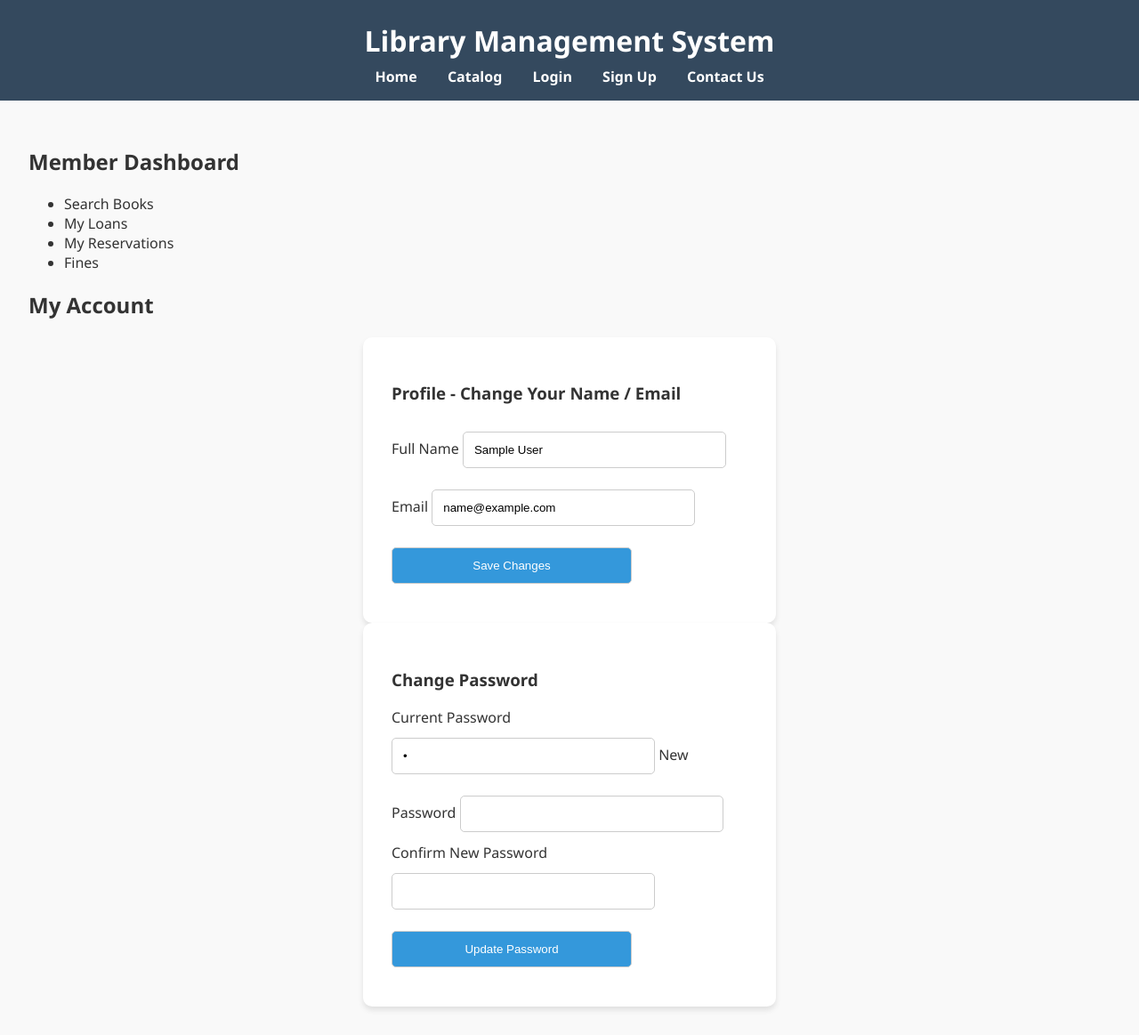
After one commit to masonr9/CSC400Project, a PHP site: page /php/member.php in a window 1280 px wide. The commit adds this page. Shown: the whole page at 89% size. Run offline with PHP 8.4, Linux system fonts and the light colour scheme; the visitor is signed in with stand-in values (Sample User, id 1); tables that the repository leaves empty or names only in its code hold one stand-in row (values such as "Sample post").

Commit message:
member dashboard, change member name, email or password functionality on dashboard

```diff
--- /dev/null
+++ b/php/member.php
@@ -0,0 +1,177 @@
+<?php
+session_start();
+include "connect.php";
+
+// This indicates you must be logged in
+if (!isset($_SESSION['user_id'])) {
+  header("Location: login.php");
+  // terminates the script
+  exit();
+}
+
+$userId = (int) $_SESSION['user_id'];
+$flash = "";
+$flashColor = "green";
+
+// This is where the fetches the current user
+$stmt = mysqli_prepare($database, "SELECT user_id, name, email, password, role FROM users WHERE user_id = ? LIMIT 1");
+mysqli_stmt_bind_param($stmt, "i", $userId);
+mysqli_stmt_execute($stmt);
+$result = mysqli_stmt_get_result($stmt);
+$user = mysqli_fetch_assoc($result);
+mysqli_stmt_close($stmt);
+
+if (!$user) {
+  // if no user is found, it forces you to logout
+  $_SESSION = [];
+  session_destory();
+  header("Location: login.php");
+  exit();
+}
+
+// This is where handling the profile updates for name / email takes place
+if ($_SERVER['REQUEST_METHOD'] === 'POST' && isset($_POST['update_profile'])) {
+  $name = trim($_POST['name'] ?? '');
+  $email = trim($_POST['email'] ?? '');
+
+  if ($name === '' || $email === '') {
+    $flash = "Name and email are required.";
+    $flashColor = "red";
+  } elseif (!filter_var($email, FILTER_VALIDATE_EMAIL)) {
+    $flash = "Invalid email address.";
+    $flashColor = "red";
+  } else {
+    // here we are checking for any duplicate email for other users
+    $stmt = mysqli_prepare($database, "SELECT user_id FROM users WHERE email = ? AND user_id <> ?");
+    mysqli_stmt_bind_param($stmt, "si", $email, $userId);
+    mysqli_stmt_execute($stmt);
+    mysqli_stmt_store_result($stmt);
+
+    if (mysqli_stmt_num_rows($stmt) > 0) {
+      $flash = "That email is already in use.";
+      $flashColor = "red";
+      mysqli_stmt_close($stmt);
+    } else {
+      mysqli_stmt_close($stmt);
+
+      $stmt = mysqli_prepare($database, "UPDATE users SET name = ?, email = ? WHERE user_id = ?");
+      mysqli_stmt_bind_param($stmt, "ssi", $name, $email, $userId);
+      if (mysqli_stmt_execute($stmt)) {
+        $flash = "Profile updated successfully.";
+        $flashColor = "green";
+        $user['name'] = $name;
+        $user['email'] = $email;
+        // this will keep the session in sync
+        $_SESSION['name'] = $name;
+        $_SESSION['email'] = $email;
+      } else {
+        $flash = "Server error. Please try again.";
+        $flashColor = "red";
+      }
+      mysqli_stmt_close($stmt);
+    }
+  }
+}
+
+// Here is where we handle password changes.
+if ($_SERVER['REQUEST_METHOD'] === 'POST' && isset($_POST['change_password'])) {
+  $current = $_POST['current_password'] ?? '';
+  $new = $_POST['new_password'] ?? '';
+  $confirm = $_POST['confirm_password'] ?? '';
+
+  if ($current === '' || $new === '' || $confirm === '') {
+    $flash = "All password fields are required.";
+    $flashColor = "red";
+  } elseif ($new !== $confirm) {
+    $flash = "New password and confirmation do not match.";
+    $flashColor = "red";
+  } elseif (strlen($new) < 8) {
+    $flash = "New password must be at least 8 characters.";
+    $flashColor = "red";
+  } else {
+    if ($current !== $user['password']) {
+      $flash = "Current password is incorrect.";
+      $flashColor = "red";
+    } else {
+      $stmt = mysqli_prepare($database, "UPDATE users SET password = ? WHERE user_id = ?");
+      mysqli_stmt_bind_param($stmt, "si", $new, $userId);
+      if (mysqli_stmt_execute($stmt)) {
+        $flash = "Password changed successfully.";
+        $flashColor = "green";
+        $user['password'] = $new;
+      } else {
+        $flash = "Server error. Please try again.";
+        $flashColor = "red";
+      }
+      mysqli_stmt_close($stmt);
+    }
+  }
+}
+?>
+<!DOCTYPE html>
+<html lang="en">
+<head>
+  <meta charset="UTF-8">
+  <meta name="viewport" content="width=device-width, initial-scale=1.0">
+  <title>Member Dashboard</title>
+  <link rel="stylesheet" href="styles.css">
+</head>
+<body>
+
+<header>
+  <h1>Library Management System</h1>
+  <nav>
+    <ul>
+      <li><a href="index.php">Home</a></li>
+      <li><a href="catalog.php">Catalog</a></li>
+      <li><a href="login.php">Login</a></li>
+      <li><a href="signup.php">Sign Up</a></li>
+      <li><a href="contact.php">Contact Us</a></li>
+    </ul>
+  </nav>
+</header>
+
+<main>
+  <section>
+    <h2>Member Dashboard</h2>
+    <ul>
+      <li>Search Books</li>
+      <li>My Loans</li>
+      <li>My Reservations</li>
+      <li>Fines</li>
+    </ul>
+  </section>
+    <h2>My Account</h2>
+
+    <?php if (!empty($flash)): ?>
+      <p style="color: <?= htmlspecialchars($flashColor) ?>;"><?= htmlspecialchars($flash) ?></p>
+    <?php endif; ?>
+
+    <form method="post" class="form-box">
+      <h3>Profile - Change Your Name / Email</h3>
+      <label for="name">Full Name</label>
+      <input type="text" id="name" name="name" required value="<?= htmlspecialchars($user['name'] ?? '', ENT_QUOTES) ?>">
+
+      <label for="email">Email</label>
+      <input type="email" id="email" name="email" required value="<?= htmlspecialchars($user['email'] ?? '', ENT_QUOTES) ?>">
+
+      <button type="submit" name="update_profile" value="1">Save Changes</button>
+    </form>
+
+    <form method="post" class="form-box">
+      <h3>Change Password</h3>
+
+      <label for="current_password">Current Password</label>
+      <input type="password" id="current_password" name="current_password" required value="<?= htmlspecialchars($user['password'] ?? '', ENT_QUOTES) ?>">
+
+      <label for="new_password">New Password</label>
+      <input type="password" id="new_password" name="new_password" minlength="8" required>
+
+      <label for="confirm_password">Confirm New Password</label>
+      <input type="password" id="confirm_password" name="confirm_password" minlength="8" required>
+
+      <button type="submit" name="change_password" value="1">Update Password</button>
+    </form>
+</main>
+</body>
+</html>
--- a/php/signup.php
+++ b/php/signup.php
@@ -19,7 +19,7 @@
       $signupMessage = "Invalid email address.";
       $msgColor = "red";
     } elseif (strlen($password) < 8) {
-      $signupMessage = "Bro, your password must be at least 8 characters.";
+      $signupMessage = "Your password must be at least 8 characters.";
       $msgColor = "red";
     } else {
       // Check for duplicate email, prepare the select statement to check
```
